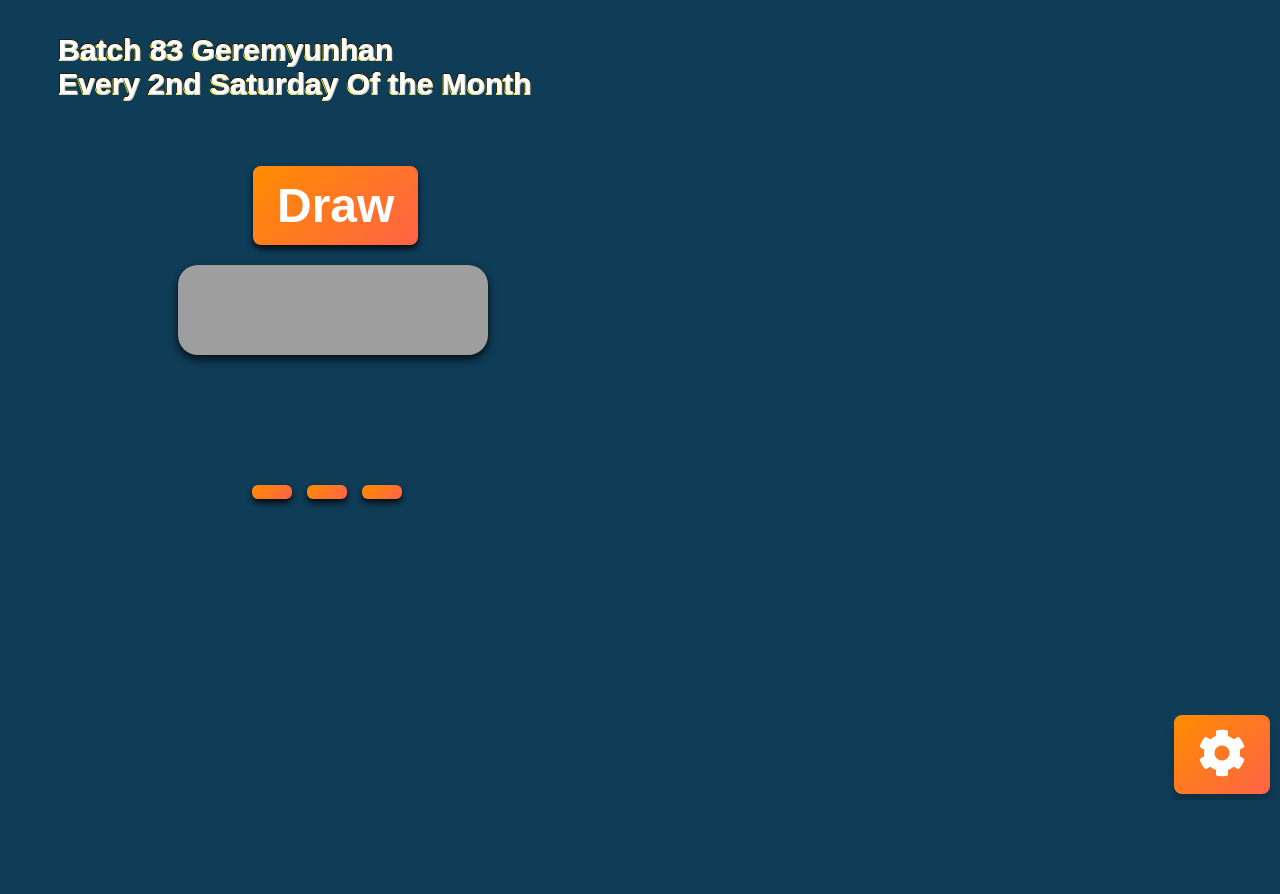
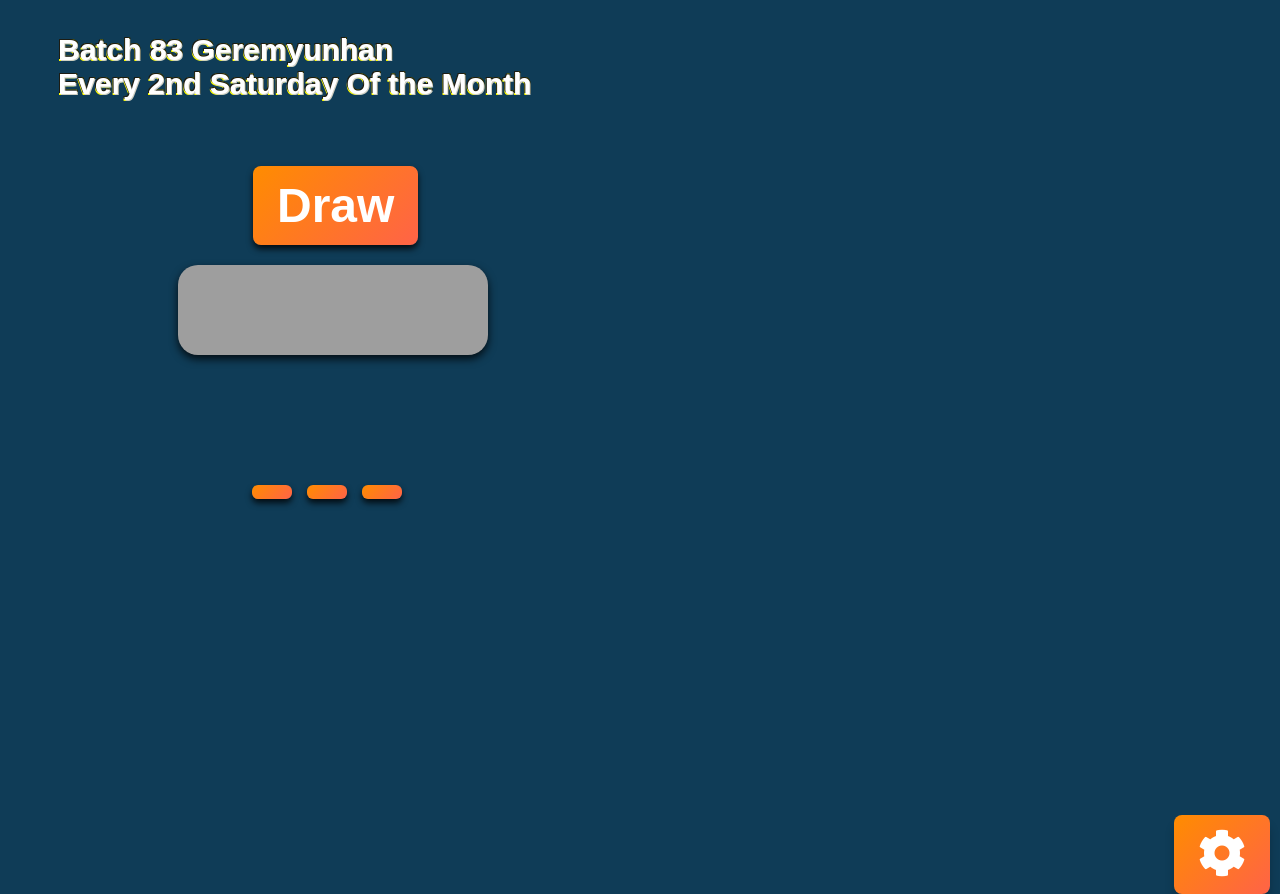
Before and after one commit to NashEsguerra/NamePicker.com, a plain HTML site: page index.html in a window 1280 px wide. Shown: the top 894 px of the page. Before the commit the page ends 800 px from the top, so only its background shows below. Drawn offline with nearby package versions, Linux system fonts and the light colour scheme; grey boxes are pictures that could not be loaded.

Commit message:
Update index.html

```diff
--- a/index.html
+++ b/index.html
@@ -359,7 +359,7 @@
         cursor: pointer;
         text-align: center;
         position: absolute;
-        top: 700px;
+        top: 800px;
         right: 0px;
         transition: all 0.01s ease;
         box-shadow: 0 10px 10px rgba(0, 0, 0, 0.2);
```
